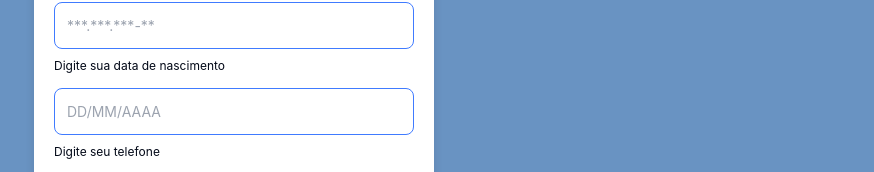
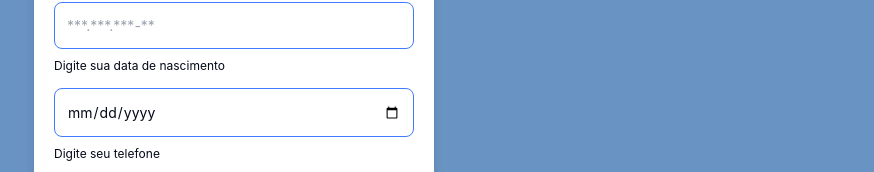
Before and after one commit to h0landa/connect-azul, a React (Vite) app: page /cadastroPessoa in a window 1280 px wide. Shown: the part 205-377 px from the top of the page, without its empty margins (406-1280 px from the left). Built offline with nearby package versions, Linux system fonts and the light colour scheme.

Commit message:
correcao data

```diff
--- a/src/pages/cadastroPessoa.jsx
+++ b/src/pages/cadastroPessoa.jsx
@@ -91,9 +91,9 @@ function Cadastro() {
            <div>
             <label>Digite sua data de nascimento</label>
             <InputMask
-              mask="99/99/9999"
+              //mask="99/99/9999"
               className="input-cadastroPessoa"
-              type="text"
+              type="date"
               value={data}
               onChange={(evento) => setData(evento.target.value)}
               placeholder="DD/MM/AAAA"
```
